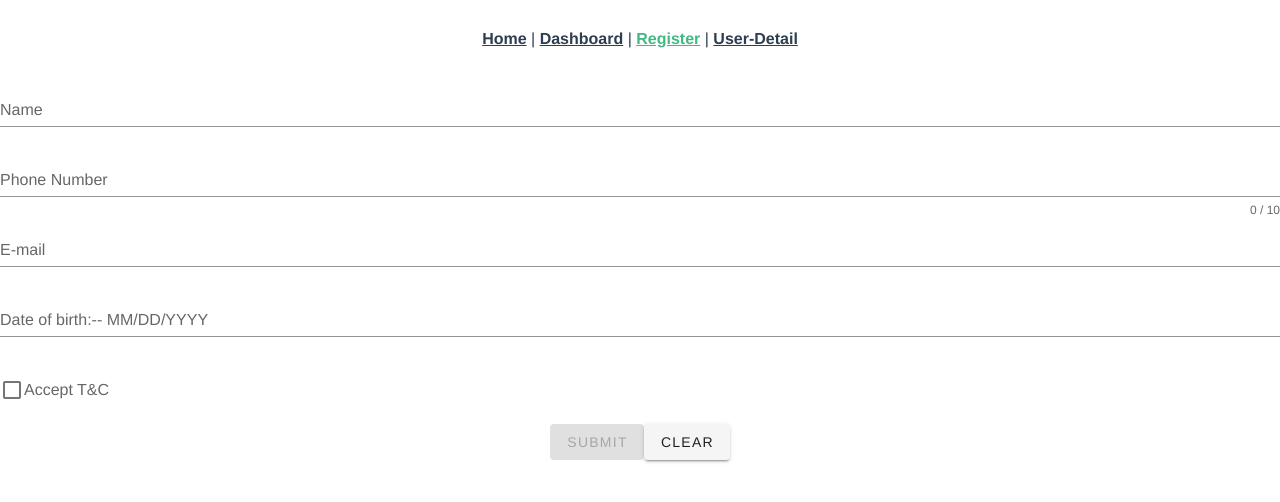
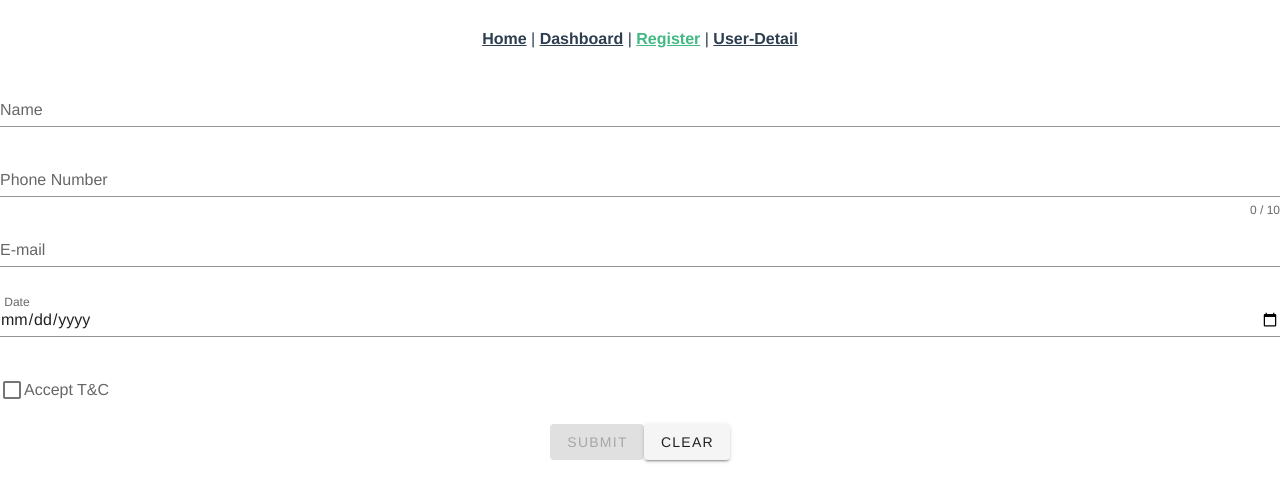
Before and after one commit to swapnil-fission/Vuejs_final_Assignment, a Vue app: page /register in a window 1280 px wide. Shown: the top 502 px of the page. Built offline with nearby package versions, Linux system fonts and the light colour scheme.

Commit message:
third commit

```diff
--- a/src/store/index.ts
+++ b/src/store/index.ts
@@ -6,15 +6,19 @@ Vue.use(Vuex)
 export default new Vuex.Store({
   state: {
     users: [],
+    userformdata: [],
     storepreviosdata: []
   },
   mutations: {
     setUsers: (state, payload) => {
       state.users = payload
     },
-    Add_User_previosdata: (state, data) => {
-      state.storepreviosdata = Object.assign({}, data)
+    Add_User_formdata: (state, data) => {
+      state.userformdata = Object.assign({}, data)
     }
+    // Add_User_previosdata: (state, data) => {
+    //   state.storepreviosdata = Object.assign({}, data)
+    // }
   },
   actions: {
     setUsersAction: (state, payload) => {
@@ -23,6 +27,7 @@ export default new Vuex.Store({
   },
   modules: {},
   getters: {
-    listOfUsers: (state) => state.users
+    listOfUsers: (state) => state.users,
+    listofformdata: (state) => state.storepreviosdata
   }
 })
--- a/src/views/Register.vue
+++ b/src/views/Register.vue
@@ -46,7 +46,7 @@
           required
         ></v-text-field>
       </validation-provider>
-      <validation-provider
+      <!-- <validation-provider
         v-slot="{ errors }"
         name="dateofbirth"
         :rules="{required:true,regex:'^(1[0-2]|0[1-9])/(3[01]|[12][0-9]|0[1-9])/[0-9]{4}$'}"
@@ -57,7 +57,13 @@
           label="Date of birth:-- MM/DD/YYYY"
           required
         ></v-text-field>
-      </validation-provider>
+      </validation-provider> -->
+      <v-text-field
+        v-model="formdata.dateofbirth"
+        :rules="endRules"
+        type="date"
+        label="Date">
+        </v-text-field>
       <validation-provider
         v-slot="{ errors }"
         rules="required"
@@ -73,9 +79,7 @@
         ></v-checkbox>
       </validation-provider>
       <v-btn class="mr-4" type="submit" @click="storingdata" :disabled="invalid">submit</v-btn>
-      <v-btn @click="clear">
-        clear
-      </v-btn>
+      <v-btn @click="clear">clear</v-btn>
     </form>
   </validation-observer>
 </div>
@@ -137,8 +141,10 @@ export default {
       return this.$store.state.storepreviosdata
     }
   },
+  // mounted () { this.storingdata() },
   methods: {
     ...mapMutations([
+      'Add_User_formdata',
       'Add_User_previosdata'
     ]),
     submit () {
@@ -160,6 +166,7 @@ export default {
       this.name = ''
       this.phoneNumber = ''
       this.email = ''
+      //   this.select = null
       this.dateofbirth = ''
       this.checkbox = null
       this.$refs.observer.reset()
--- a/src/views/User-detail.vue
+++ b/src/views/User-detail.vue
@@ -20,7 +20,7 @@
         </tr>
       </thead>
       <tbody>
-        <tr v-for="item in storepreviosdata" :key="item.name">
+        <tr v-for="item in listofformdata" :key="item.name">
           <td>{{ item.name }}</td>
           <td>{{ item.phonenumber }}</td>
           <td>{{ item.email }}</td>
@@ -32,12 +32,13 @@
   </div>
 </template>
 <script>
-import { mapState } from 'vuex'
+import { mapGetters, mapState } from 'vuex'
 export default {
   name: 'User-detail',
   computed: {
+    ...mapGetters(['listofformdata']),
     ...mapState([
-      'storepreviosdata'
+      'userformdata'
     ])
   }
 }
```
